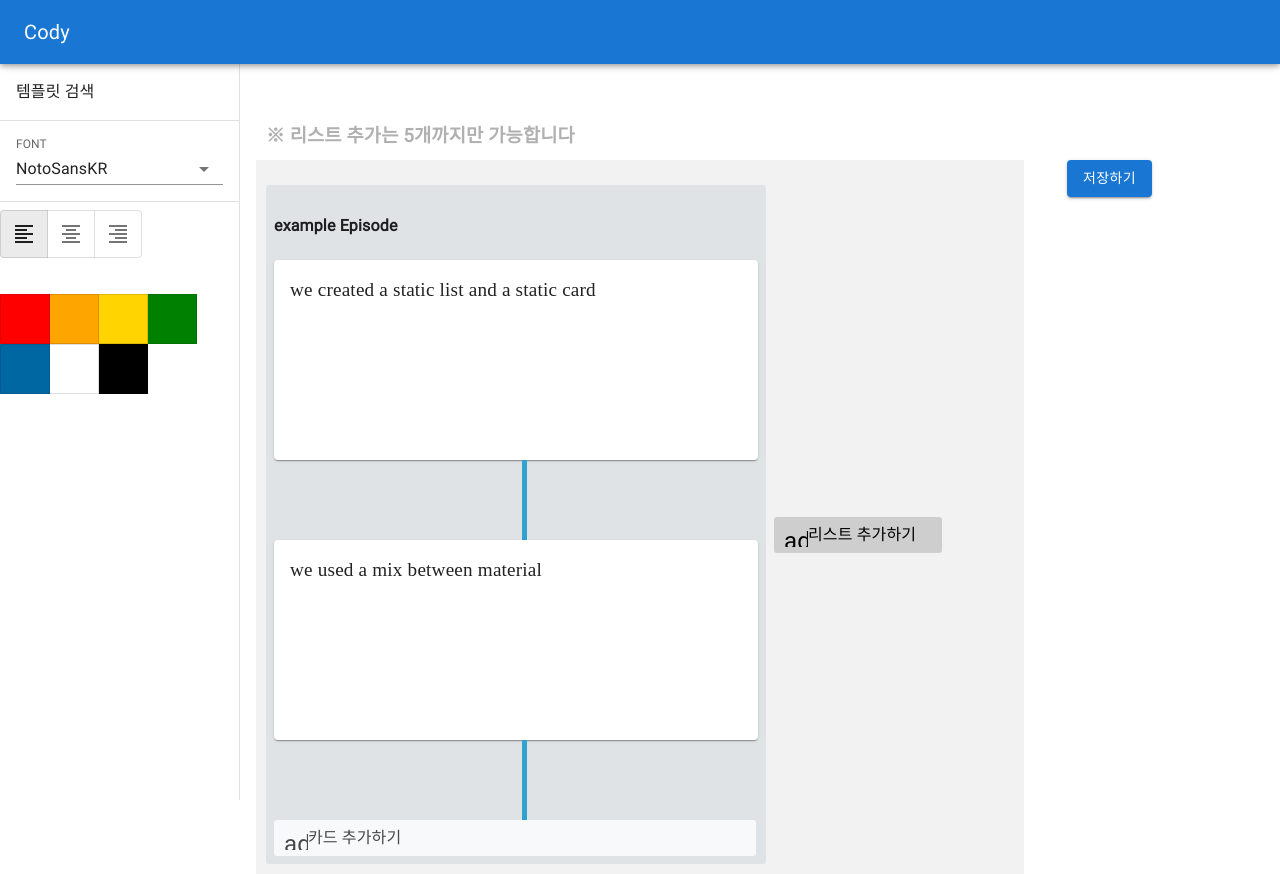
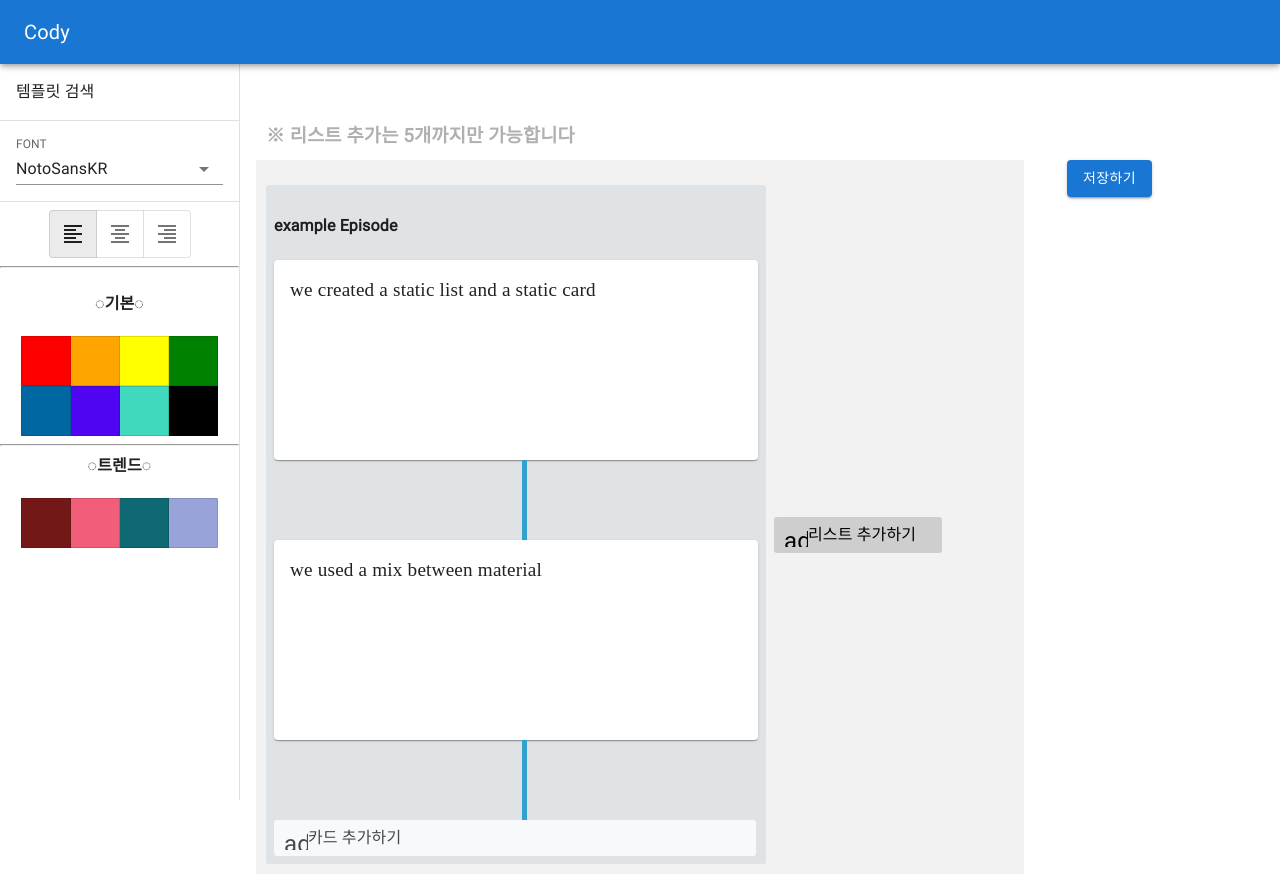
Before and after one commit to Milkey-way/cody_web, a React (Create React App) app in the folder cody_loadmap/: page / in a window 1280 px wide. Built offline with nearby package versions, Linux system fonts and the light colour scheme; the HTML template or start-up script is replaced by a standard one.

Commit message:
feat: 리스트 삭제 기능 추가, 트렌드 컬러 추가 refactor: 안 쓰는 코드, 파일 삭제

```diff
--- a/cody_loadmap/src/action/listsAction.js
+++ b/cody_loadmap/src/action/listsAction.js
@@ -6,6 +6,16 @@ export const addList = (title) => {
         payload: title
     }
 }
+
+export const editTitle = (listID, newTitle) => {
+    return {
+      type: CONSTANTS.EDIT_LIST_TITLE,
+      payload: {
+        listID,
+        newTitle
+      }
+    };
+  };
 
 export const deleteList = (listID) => {
     console.log("액션DLL: "+ listID);
--- a/cody_loadmap/src/components/App.js
+++ b/cody_loadmap/src/components/App.js
@@ -2,7 +2,7 @@ import TrelloList from './TrelloList';
 import {connect} from 'react-redux';
 import TrelloActionButton from './trelloActionButton';
 import { DragDropContext } from 'react-beautiful-dnd'
-import React, { Component, useState } from 'react'
+import React, { Component } from 'react'
 import { sort } from "../action"
 import styled from "styled-components"
 import Slidebar from "./Sidebar"
@@ -11,7 +11,6 @@ import { Button } from '@mui/material';
 import '../css/style.css';
 import domtoimage from 'dom-to-image';
 import { saveAs } from 'file-saver';
-import axios from 'axios';
 
 
 const ListContainer = styled.div`
@@ -53,13 +52,9 @@ class App extends Component {
 
   render(){
     const { lists } = this.props;
-    const isEditing = <GetIsEditing/>;
     const listId =  lists.map((list) => (list.id))
     const listTitle =  lists.map((list) => (list.title))
     const listCards =  lists.map((list) => (list.cards))
-
-    const cardId = listCards.map((card) => (card.id))
-    const cardText = listCards.map((card) => (card.text))
 
     const listId2 = listId+"";
     console.log("listIdLength: "+listId.length);
@@ -79,7 +74,7 @@ class App extends Component {
         <Slidebar/>
         <h3 className='text'>※ 리스트 추가는 5개까지만 가능합니다</h3>
         <div className='saveButton'>
-          <Button variant="contained" onClick={()=>{onHtmlToPng();dataSend();test({listId,listTitle,listCards})}}>저장하기</Button>
+          <Button variant="contained" onClick={()=>{onHtmlToPng();test({listId,listTitle,listCards})}}>저장하기</Button>
           </div>
         <ListBox>
         <ListContainer  className='card' style={{width: listId.length <=3 ? "1900px" : "2300px"}} >
@@ -121,24 +116,6 @@ export function SlidebarRender(isEditing){
       });
   }
 
-  const dataSend = () => {
-    axios(
-      {
-        url: 'http://15.164.104.68/',
-        method: 'post',
-        data: {
-          email:'test@naver.com',aaa:'aaa222'
-        } ,
-
-        baseURL: 'http://localhost:3000',
-        //withCredentials: true,
-      }
-    ).then(function (response) {
-      console.log(response.data)
-      console.log(response.data.JavaData[0].NICKNAME)
-    });
-  }
-
   export const test = (props) => {
     console.log("test Props: "+props);
     console.log("test ListID: " + props.listId);
--- a/cody_loadmap/src/components/ColorButton.js
+++ b/cody_loadmap/src/components/ColorButton.js
@@ -51,10 +51,8 @@ function ColorButton(props) {
   };
 
   return (
-      <div>
-        <h2 id="message" style={color}>
-        {message}
-      </h2>
+      <div className='colorGroup'>
+      <span className='title'>◌기본◌</span> <h2></h2>
     <ToggleButtonGroup
       value={alignment}
       exclusive
@@ -72,7 +70,7 @@ function ColorButton(props) {
       <ToggleButton style={ColorContainer.root}  onClick={()=>addColor("#ffd400")} >
       </ToggleButton>
       </div>
-      <div style={{backgroundColor: '#008000', color: "green"}}>
+      <div className='green'>
       <ToggleButton style={ColorContainer.root} onClick={()=>addColor("green")} >
       </ToggleButton>
       </div>
@@ -82,19 +80,47 @@ function ColorButton(props) {
       exclusive
       onChange={handleChange}
     >
-      <div style={{backgroundColor: '#0067a3'}}>
+      <div className='blue'>
       <ToggleButton style={ColorContainer.root} onClick={()=>addColor("#0067a3")} >
       </ToggleButton>
       </div>
-      <div style={{backgroundColor: '#ffffff'}}>
-      <ToggleButton style={ColorContainer.root} onClick={()=>addColor("#ffffff")}>
+      <div className='purple'>
+      <ToggleButton style={ColorContainer.root} onClick={()=>addColor("#5005F2")}>
       </ToggleButton>
       </div>
-      <div style={{backgroundColor: '#000000'}}>
+      <div className='sky'>
+      <ToggleButton style={ColorContainer.root} onClick={()=>addColor("#41D9BD")}>
+      </ToggleButton>
+      </div>
+      <div className='black'>
       <ToggleButton style={ColorContainer.root} onClick={()=>addColor("#000000")}>
       </ToggleButton>
       </div>
     </ToggleButtonGroup>
+    <hr/>
+    <span className='title'>◌트렌드◌</span>
+    <h2></h2>
+    <ToggleButtonGroup
+      value={alignment}
+      exclusive
+      onChange={handleChange}
+    >
+      <div className='wine'>
+      <ToggleButton style={ColorContainer.root} onClick={()=>addColor("#731717")} >
+      </ToggleButton>
+      </div>
+      <div className='pink'>
+      <ToggleButton style={ColorContainer.root} onClick={()=>addColor("#F25E7A")}>
+      </ToggleButton>
+      </div>
+      <div className='greenblue'>
+      <ToggleButton style={ColorContainer.root} onClick={()=>addColor("#0E6973")} >
+      </ToggleButton>
+      </div>
+      <div className='skyblue'>
+      <ToggleButton style={ColorContainer.root} onClick={()=>addColor("#9AA3D9")}></ToggleButton>
+      </div>
+      </ToggleButtonGroup>
     </div>
   );
 }
--- a/cody_loadmap/src/components/ImageSaveButton.js
+++ /dev/null
@@ -1,4 +0,0 @@
-export default ImageSaveButton
-const ImageSaveButton = () => {
-
-}
--- a/cody_loadmap/src/components/Sidebar.js
+++ b/cody_loadmap/src/components/Sidebar.js
@@ -10,7 +10,7 @@ import Divider from '@mui/material/Divider';
 import ListItem from '@mui/material/ListItem';
 import ToggleButtons from './ToggleButtons';
 import ColorButton from './ColorButton';
-import Selectbar from './Selectbar';
+import Selectbar from './FontSelectbar';
 
 const drawerWidth = 240;
 
--- a/cody_loadmap/src/components/ToggleButtons.js
+++ b/cody_loadmap/src/components/ToggleButtons.js
@@ -4,19 +4,19 @@ import FormatAlignCenterIcon from '@mui/icons-material/FormatAlignCenter';
 import FormatAlignRightIcon from '@mui/icons-material/FormatAlignRight';
 import ToggleButton from '@mui/material/ToggleButton';
 import ToggleButtonGroup from '@mui/material/ToggleButtonGroup';
+import '../css/ToggleStyle.css'
 
 export default function ToggleButtons(props) {
   const [alignment, setAlignment] = React.useState('left');
-  const {cardText, addAlignment} = props;
+  const {addAlignment} = props;
 
   //필요시 'event' props 추가
   const handleAlignment = (newAlignment) => {
-    const { value } = newAlignment.target;
     setAlignment(newAlignment);
-    // addAlignment(value);
   };
 
   return (
+    <div className='toggleGroup'>
     <ToggleButtonGroup
       value={alignment}
       exclusive
@@ -33,5 +33,7 @@ export default function ToggleButtons(props) {
         <FormatAlignRightIcon/>
       </ToggleButton>
     </ToggleButtonGroup>
+    <hr></hr>
+    </div>
   );
 }
--- a/cody_loadmap/src/components/trelloList.js
+++ b/cody_loadmap/src/components/trelloList.js
@@ -1,8 +1,9 @@
-import React, {useState} from 'react';
+import React, {useState, useEffect} from 'react';
 import TrelloCard from './TrelloCard';
 import TrelloActionButton from './trelloActionButton';
 import { Droppable } from 'react-beautiful-dnd'
 import styled from "styled-components";
+import { connect } from "react-redux";
 import Icon from "@material-ui/core/Icon";
 import { deleteList } from "../action";
 
@@ -14,21 +15,6 @@ padding: 8px;
 margin: 15px 8px 0 0;
 position: relative;
 `
-
-const EditButton = styled(Icon)`
-  position: absolute;
-  display: none;
-  right: 5px;
-  top: 5px;
-  opacity: 0.5;
-  ${ListContainer}:hover & {
-    display: block;
-    cursor: pointer;
-  }
-  &:hover {
-    opacity: 0.8;
-  }
-`;
 
 const DeleteButton = styled(Icon)`
   position: absolute;
@@ -50,8 +36,10 @@ const DeleteButton = styled(Icon)`
 const TrelloList = ({title, cards, listID, index, dispatch}) => {
 
   const [isEditing, setIsEditing] = useState(false);
+
   const handleDeleteCard = () => {
     console.log("handleDeleteCArd: " + deleteList);
+    console.log("dipatch: " + dispatch) ;
     dispatch(deleteList(listID));
   };
     return (
@@ -91,4 +79,4 @@ const TrelloList = ({title, cards, listID, index, dispatch}) => {
     );
 }
 
-export default TrelloList;
+export default connect()(TrelloList);
--- a/cody_loadmap/src/css/ColorButtonStyle.css
+++ b/cody_loadmap/src/css/ColorButtonStyle.css
@@ -1,6 +1,14 @@
 .root{
     width:50px;
     height: 50px;
+  }
+
+  .colorGroup{
+    text-align: center;
+  }
+
+  .title{
+    font-weight: bold;
   }
 
 .red{
@@ -14,22 +22,50 @@
 }
 
 .yellow{
-    background-Color: #ffd400;
+    background-Color: yellow;
     color: yellow;
 }
 
 .green{
-
+    background-color: #008000;
+    color: #008000;
 }
 
 .blue{
-
+    background-color: #0067a3;
+    color: #0067a3;
 }
 
-.white{
+.purple{
+     background-color:#5005F2 ;
+     color: #5005F2;
+}
 
+.sky{
+    background-color: #41D9BD;
+    color: #41D9BD;
 }
 
 .black{
+    background-color: #000000;
+    color: #000000;
+}
 
+.wine{
+    background-color: #731717;
+    color: #731717;
 }
+
+.pink{
+    background-color: #F25E7A;
+    color:#F25E7A;
+}
+.greenblue{
+    background-color: #0E6973;
+    color: #0E6973;
+}
+
+.skyblue{
+    background-color: #9AA3D9;
+    color: #9AA3D9;
+}
--- /dev/null
+++ b/cody_loadmap/src/css/ToggleStyle.css
@@ -0,0 +1,3 @@
+.toggleGroup{
+    text-align: center;
+  }
```
Also changed, not shown: cody_loadmap/src/components/Say.js (deleted, +0 -58 lines), cody_loadmap/src/components/FontSelectbar.js (renamed from cody_loadmap/src/components/Selectbar.js).
